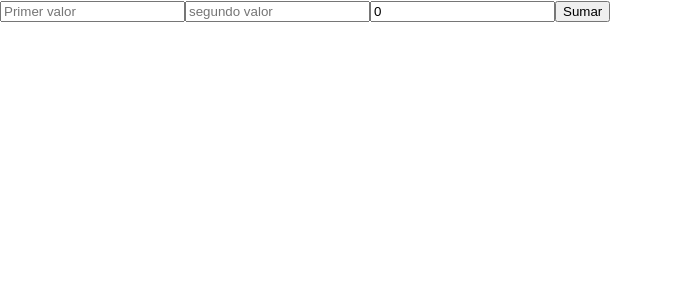
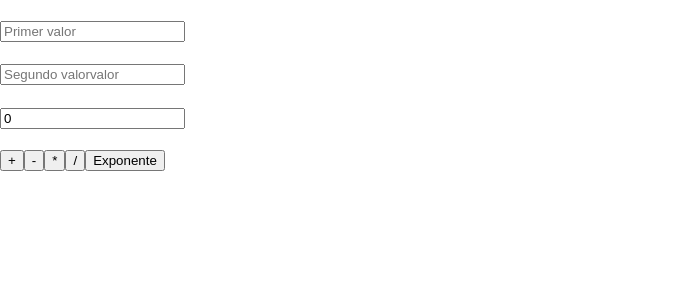
Before and after one commit to Fercho-PC/PruebasFerTIC62, a React (Create React App) app: page / in a window 1280 px wide. Shown: the top 300 px of the page, without its empty margins (0-673 px from the left). Built offline with nearby package versions, Linux system fonts and the light colour scheme.

Commit message:
Tarea operaciones miercoles 2 de junio del 2021

```diff
--- a/src/App.js
+++ b/src/App.js
@@ -2,10 +2,12 @@
 import Parrafo2 from "./components/Parrafo2"
 import Texto from "./components/Texto"
 import Imagen from "./components/Imagen"
-import Pie from "./components/Pie" */
+import Pie from "./components/Pie"
 import Eventos from "./components/Eventos"
 import Suma from "./components/Suma"
-import Variable from "./components/Variable"
+import Variable from "./components/Variable"*/
+import Operaciones from "./components/Operaciones";
+
 
 
 function App() {
@@ -19,7 +21,7 @@ function App() {
     <Variable />
     <Eventos />
     */}
-    <Suma />
+    <Operaciones />
 
     </div>
   );
--- /dev/null
+++ b/src/components/Operaciones.jsx
@@ -0,0 +1,55 @@
+import React, { Fragment } from 'react'
+
+function Operaciones() {
+    const [resultado, setResultado] = React.useState(0)
+    const [valor1, setValor1]  = React.useState(0)
+    const [valor2, setValor2]  = React.useState(0)
+    const sumar = () => {
+        console.log("Clic")
+        setResultado("");
+        setResultado(parseInt(valor1) + parseInt(valor2));
+    }
+    const restar = () => {
+        console.log("Clic")
+        setResultado("");
+        setResultado(parseInt(valor1) - parseInt(valor2));
+    }
+    const multi = () => {
+        console.log("Clic")
+        setResultado("");
+        setResultado(parseInt(valor1) * parseInt(valor2));
+    }
+    const divicion = () => {
+        console.log("Clic")
+        setResultado("");
+        setResultado(parseInt(valor1) / parseInt(valor2));
+    }
+    const exp = () => {
+        console.log("Clic")
+        setResultado("");
+        setResultado(parseInt(Math.pow(valor1, valor2)));
+    }
+    return (
+        <Fragment>
+
+            <div>
+                <br />
+                <input type="number" placeholder="Primer valor" onChange={(e)=>setValor1(e.target.value)}/><h1>   </h1>
+                <input type="number" placeholder="Segundo valorvalor" onChange={(e)=>setValor2(e.target.value)}/><h1>   </h1>
+
+                <input type="number" placeholder="Resultado" value={resultado}/>
+            </div>
+                <br></br>
+            <div>
+                <button onClick={ () =>sumar () }>+</button>
+                <button onClick={ () =>restar () }>-</button>
+                <button onClick={ () =>multi () }>*</button>
+                <button onClick={ () =>divicion () }>/</button>
+                <button onClick={ () =>exp () }>Exponente</button>
+
+            </div>
+        </Fragment>
+    )
+}
+
+export default Operaciones
```
